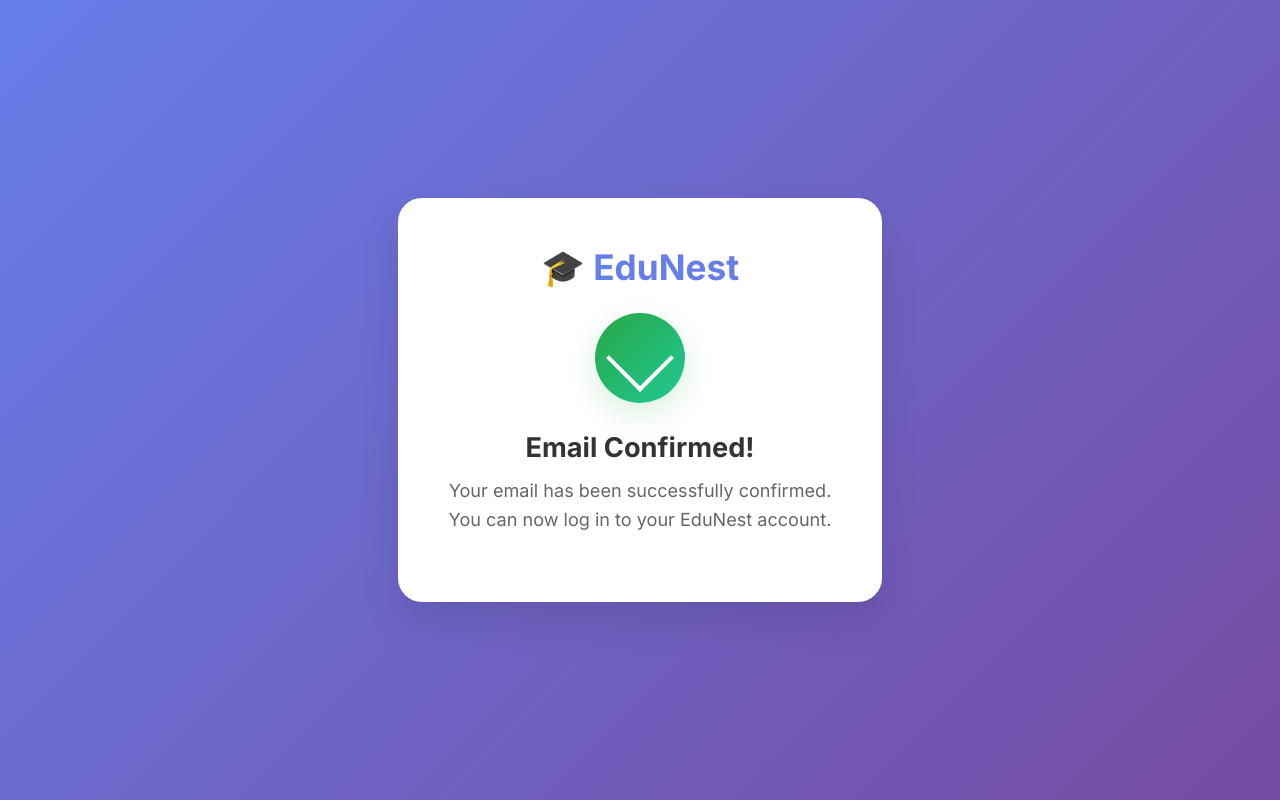
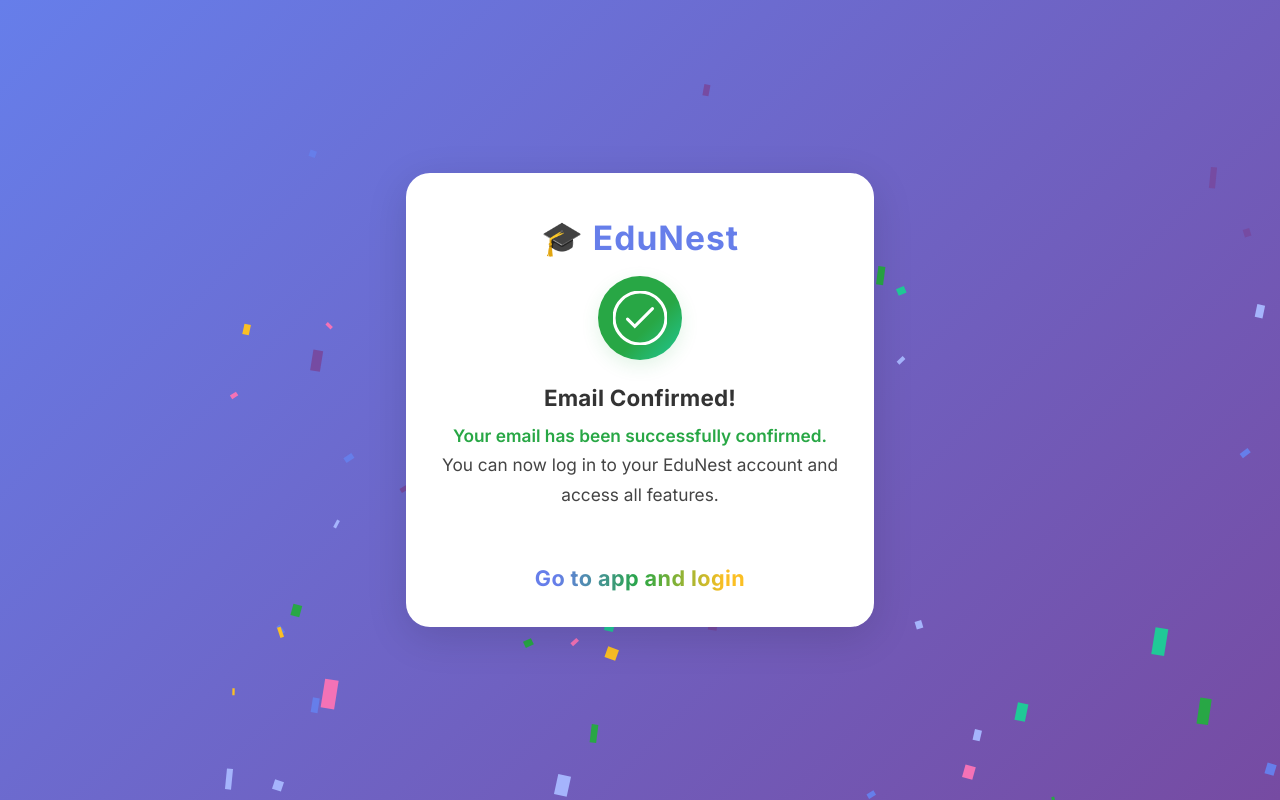
Before and after one commit to developerik8/SMS-success-screen, a plain HTML site: page index.html in a window 1280 px wide. Drawn offline with Linux system fonts and the light colour scheme.

Commit message:
Update index.html

```diff
--- a/index.html
+++ b/index.html
@@ -11,97 +11,238 @@
       background: linear-gradient(135deg, #667eea 0%, #764ba2 100%);
       margin: 0;
       padding: 0;
+      min-height: 100vh;
       display: flex;
+      align-items: center;
       justify-content: center;
-      align-items: center;
-      min-height: 100vh;
+      height: 100vh;
+      overflow: hidden;
     }
-    .container {
+    .celebration-popup {
       background: #fff;
-      padding: 48px 32px 40px 32px;
       border-radius: 24px;
-      box-shadow: 0 20px 40px rgba(0,0,0,0.10);
+      box-shadow: 0 10px 40px rgba(0,0,0,0.13);
       text-align: center;
       max-width: 420px;
-      width: 90%;
-      animation: fadeIn 0.7s;
+      width: 92vw;
+      padding: 44px 24px 36px 24px;
+      position: relative;
+      z-index: 10;
+      animation: slideDown 0.7s cubic-bezier(.68,-0.55,.27,1.55);
+      margin: 0 auto;
+      display: flex;
+      flex-direction: column;
+      align-items: center;
     }
-    @keyframes fadeIn {
-      from { opacity: 0; transform: translateY(30px); }
-      to { opacity: 1; transform: translateY(0); }
+    @keyframes slideDown {
+      0% { transform: translateY(-80px) scale(0.95); opacity: 0; }
+      60% { transform: translateY(10px) scale(1.03); opacity: 1; }
+      100% { transform: translateY(0) scale(1); opacity: 1; }
     }
     .logo {
-      font-size: 2.2em;
+      font-size: 2.1em;
       font-weight: bold;
       color: #667eea;
-      margin-bottom: 24px;
+      margin-bottom: 18px;
+      letter-spacing: 1px;
     }
     .success-icon {
-      width: 90px;
-      height: 90px;
-      background: linear-gradient(135deg, #28a745, #20c997);
+      width: 84px;
+      height: 84px;
+      background: linear-gradient(135deg, #28a745 60%, #20c997 100%);
       border-radius: 50%;
       display: flex;
       align-items: center;
       justify-content: center;
-      margin: 0 auto 28px;
-      box-shadow: 0 10px 30px rgba(40, 167, 69, 0.18);
+      margin: 0 auto 24px;
+      box-shadow: 0 6px 18px rgba(40, 167, 69, 0.13);
+      position: relative;
     }
-    .checkmark {
-      width: 44px;
-      height: 44px;
-      border: 4px solid #fff;
-      border-top: none;
-      border-left: none;
-      transform: rotate(45deg);
-      margin: 0 auto;
+    .animated-check {
+      width: 54px;
+      height: 54px;
+      display: block;
+    }
+    .check-circle {
+      stroke: #fff;
+      stroke-width: 3;
+      stroke-dasharray: 166;
+      stroke-dashoffset: 166;
+      animation: stroke 0.6s cubic-bezier(0.65, 0, 0.45, 1) forwards;
+    }
+    .check-path {
+      stroke: #fff;
+      stroke-width: 3;
+      stroke-linecap: round;
+      stroke-dasharray: 48;
+      stroke-dashoffset: 48;
+      animation: stroke 0.4s 0.6s cubic-bezier(0.65, 0, 0.45, 1) forwards;
+    }
+    @keyframes stroke {
+      100% { stroke-dashoffset: 0; }
     }
     .title {
-      font-size: 1.7em;
+      font-size: 1.4em;
       color: #333;
-      margin-bottom: 12px;
+      margin-bottom: 10px;
       font-weight: 700;
+      letter-spacing: 0.01em;
     }
     .message {
-      color: #666;
-      line-height: 1.6;
+      color: #444;
+      line-height: 1.7;
       margin-bottom: 28px;
-      font-size: 1.13em;
+      font-size: 1.08em;
     }
-    .button {
-      display: inline-block;
-      background: linear-gradient(90deg, #667eea 60%, #764ba2 100%);
-      color: #fff;
-      font-weight: 600;
-      padding: 12px 32px;
-      border-radius: 8px;
-      text-decoration: none;
-      font-size: 1.08em;
-      box-shadow: 0 2px 8px rgba(102,126,234,0.08);
-      transition: background 0.2s, box-shadow 0.2s;
-      margin-top: 10px;
+    .go-to-app-colorful {
+      display: block;
+      margin: 28px auto 0 auto;
+      font-size: 1.35em;
+      font-weight: 800;
+      text-align: center;
+      letter-spacing: 0.02em;
+      background: linear-gradient(90deg, #667eea 10%, #28a745 50%, #fbbf24 90%);
+      -webkit-background-clip: text;
+      -webkit-text-fill-color: transparent;
+      background-clip: text;
+      text-fill-color: transparent;
+      padding: 0;
+      border-radius: 0;
+      box-shadow: none;
+      cursor: default;
+      user-select: text;
     }
-    .button:hover {
-      background: linear-gradient(90deg, #5a67d8 60%, #6b47b6 100%);
-      box-shadow: 0 4px 16px rgba(102,126,234,0.13);
+    #confetti-canvas {
+      position: fixed;
+      pointer-events: none;
+      top: 0; left: 0; width: 100vw; height: 100vh;
+      z-index: 1;
     }
     @media (max-width: 600px) {
-      .container { padding: 24px 6vw 24px 6vw; }
-      .logo { font-size: 1.4em; }
-      .title { font-size: 1.2em; }
+      .celebration-popup {
+        padding: 7vw 2vw 6vw 2vw;
+        border-radius: 10px;
+        max-width: 98vw;
+      }
+      .logo {
+        font-size: 1em;
+        margin-bottom: 10px;
+      }
+      .title {
+        font-size: 0.98em;
+        margin-bottom: 7px;
+      }
+      .success-icon {
+        width: 38vw;
+        height: 38vw;
+        min-width: 44px;
+        min-height: 44px;
+        max-width: 70px;
+        max-height: 70px;
+        margin-bottom: 14px;
+      }
+      .animated-check {
+        width: 18vw;
+        height: 18vw;
+        min-width: 28px;
+        min-height: 28px;
+        max-width: 38px;
+        max-height: 38px;
+      }
+      .message {
+        font-size: 0.97em;
+        margin-bottom: 14px;
+      }
+      .go-to-app-colorful {
+        font-size: 1.08em;
+        margin-top: 18px;
+      }
+      #confetti-canvas {
+        width: 100vw !important;
+        height: 100vh !important;
+        left: 0; top: 0;
+        max-width: 100vw;
+        max-height: 100vh;
+      }
     }
   </style>
 </head>
 <body>
-  <div class="container">
+  <div class="celebration-popup">
     <div class="logo">🎓 EduNest</div>
     <div class="success-icon">
-      <div class="checkmark"></div>
+      <svg class="animated-check" viewBox="0 0 52 52"><circle class="check-circle" cx="26" cy="26" r="25" fill="none"/><path class="check-path" fill="none" d="M14 27l7 7 17-17"/></svg>
     </div>
     <div class="title">Email Confirmed!</div>
     <div class="message">
-      Your email has been successfully confirmed.<br>
-      You can now log in to your EduNest account.
+      <span style="color:#28a745;font-weight:600;">Your email has been successfully confirmed.</span><br>
+      You can now log in to your EduNest account and access all features.
+    </div>
+    <div class="go-to-app-colorful">Go to app and login</div>
   </div>
+  <canvas id="confetti-canvas"></canvas>
+  <script>
+    // Confetti animation
+    function randomColor() {
+      const colors = ['#667eea', '#764ba2', '#28a745', '#20c997', '#a5b4fc', '#fbbf24', '#f472b6'];
+      return colors[Math.floor(Math.random() * colors.length)];
+    }
+    function confettiBurst() {
+      const canvas = document.getElementById('confetti-canvas');
+      const ctx = canvas.getContext('2d');
+      canvas.width = window.innerWidth;
+      canvas.height = window.innerHeight;
+      const confetti = [];
+      for (let i = 0; i < 120; i++) {
+        confetti.push({
+          x: Math.random() * canvas.width,
+          y: Math.random() * -canvas.height,
+          r: 6 + Math.random() * 8,
+          d: 2 + Math.random() * 2,
+          color: randomColor(),
+          tilt: Math.random() * 10 - 5,
+          tiltAngle: 0,
+          tiltAngleIncremental: (Math.random() * 0.07) + 0.05
+        });
+      }
+      let angle = 0;
+      function draw() {
+        ctx.clearRect(0, 0, canvas.width, canvas.height);
+        angle += 0.01;
+        for (let i = 0; i < confetti.length; i++) {
+          let c = confetti[i];
+          c.y += (Math.cos(angle + c.d) + 3 + c.r / 2) / 2;
+          c.x += Math.sin(angle);
+          c.tiltAngle += c.tiltAngleIncremental;
+          c.tilt = Math.sin(c.tiltAngle) * 15;
+          ctx.beginPath();
+          ctx.lineWidth = c.r;
+          ctx.strokeStyle = c.color;
+          ctx.moveTo(c.x + c.tilt + c.r / 3, c.y);
+          ctx.lineTo(c.x + c.tilt, c.y + c.tilt + c.r);
+          ctx.stroke();
+        }
+      }
+      let frame = 0;
+      function animate() {
+        draw();
+        frame++;
+        if (frame < 410) {
+          requestAnimationFrame(animate);
+        } else {
+          setTimeout(() => { ctx.clearRect(0, 0, canvas.width, canvas.height); }, 800);
+        }
+      }
+      animate();
+    }
+    window.addEventListener('DOMContentLoaded', confettiBurst);
+    window.addEventListener('resize', () => {
+      const canvas = document.getElementById('confetti-canvas');
+      if (canvas) {
+        canvas.width = window.innerWidth;
+        canvas.height = window.innerHeight;
+      }
+    });
+  </script>
 </body>
 </html>
```
